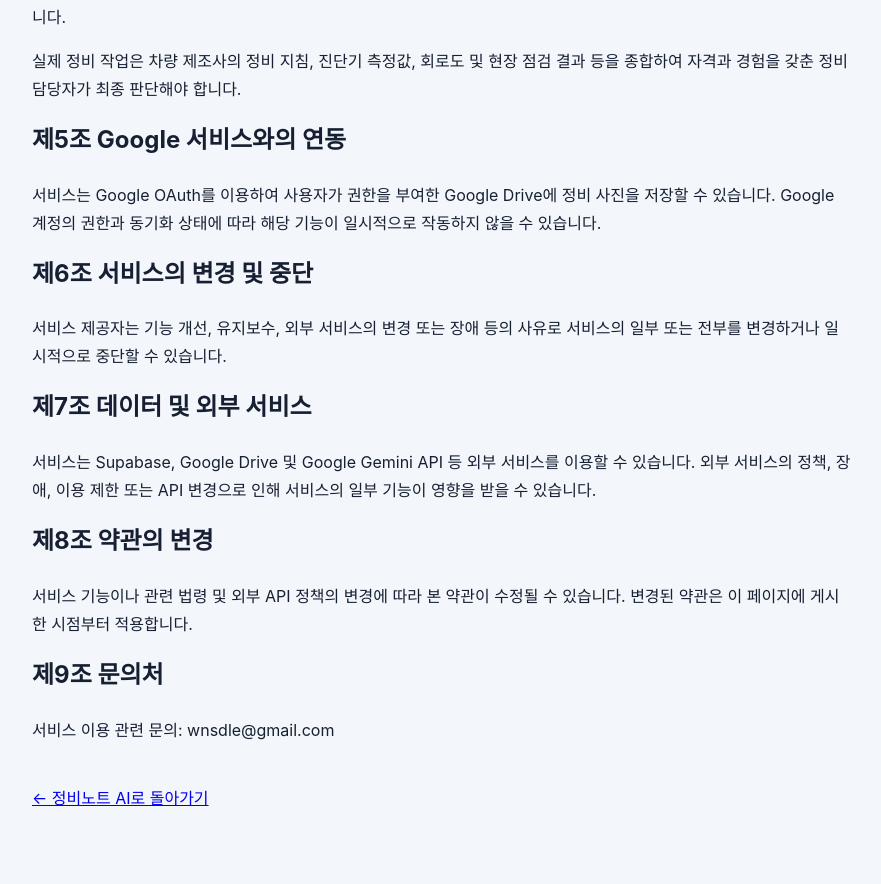
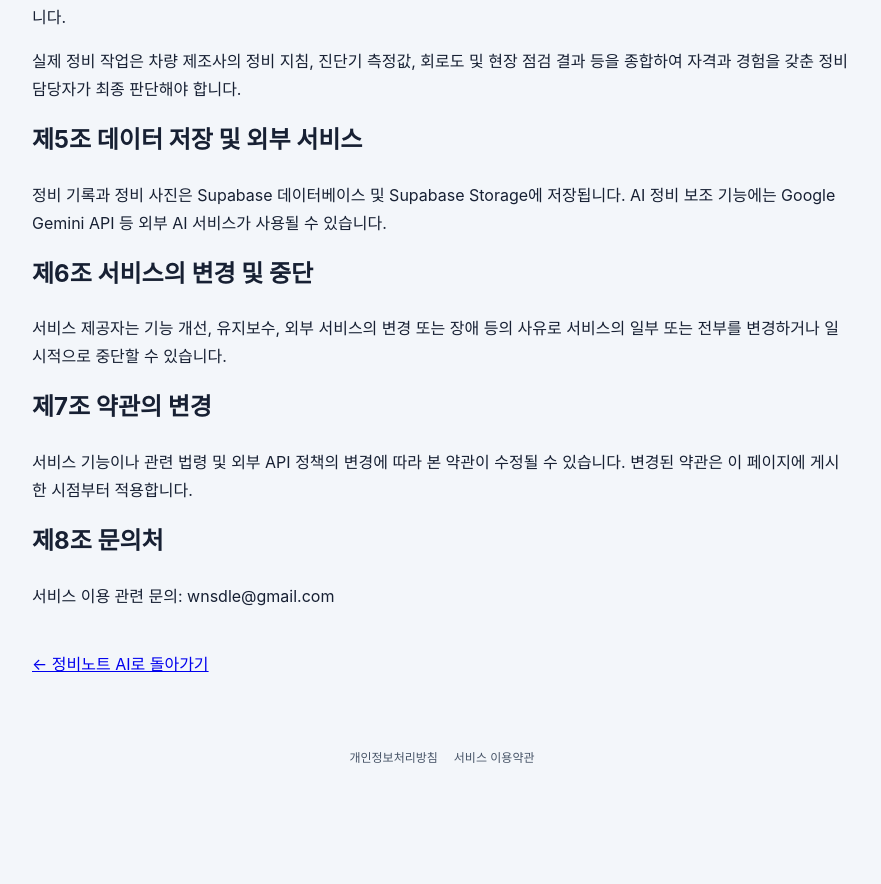
Before and after one commit to wnsdle/repair-note-ai, a Next.js app: page /terms in a window 1280 px wide. Shown: the part 746-1630 px from the top of the page, without its empty margins (198-1079 px from the left). After the commit the page ends 1535 px from the top, so only its background shows below. Built offline with nearby package versions, Linux system fonts and the light colour scheme.

Commit message:
Remove Google Drive references from terms

```diff
--- a/app/terms/page.tsx
+++ b/app/terms/page.tsx
@@ -10,53 +10,34 @@ export default function TermsPage() {
       <p>시행일: 2026년 9월 14일</p>
 
       <h2>제1조 목적</h2>
-      <p>
-        이 약관은 정비노트 AI(이하 “서비스”)의 이용과 관련하여 서비스 제공자와 이용자 사이의 기본적인 권리와 의무를 정하는 것을 목적으로 합니다.
-      </p>
+      <p>이 약관은 정비노트 AI(이하 “서비스”)의 이용과 관련하여 서비스 제공자와 이용자 사이의 기본적인 권리와 의무를 정하는 것을 목적으로 합니다.</p>
 
       <h2>제2조 서비스의 내용</h2>
       <p>서비스는 다음 기능을 제공합니다.</p>
       <ul>
         <li>차량 및 장비의 정비 기록 작성, 수정, 삭제 및 검색</li>
-        <li>정비 사진의 Google Drive 저장 및 정비 기록과의 연결</li>
+        <li>정비 사진의 Supabase Storage 저장 및 정비 기록과의 연결</li>
         <li>과거 정비 기록을 활용한 검색 및 AI 정비 보조 기능</li>
         <li>정비 기록의 반복 입력을 줄이기 위한 보조 기능</li>
       </ul>
 
       <h2>제3조 이용자의 책임</h2>
-      <p>
-        이용자는 서비스에 입력하는 정보에 대해 적법한 권리와 사용 권한을 보유해야 합니다. 타인의 개인정보, 저작권 등 권리를 침해하는 자료를 정당한 권한 없이 업로드해서는 안 됩니다.
-      </p>
+      <p>이용자는 서비스에 입력하는 정보에 대해 적법한 권리와 사용 권한을 보유해야 합니다. 타인의 개인정보, 저작권 등 권리를 침해하는 자료를 정당한 권한 없이 업로드해서는 안 됩니다.</p>
 
       <h2>제4조 AI 정비 보조 기능의 한계</h2>
-      <p>
-        서비스의 AI 기능은 과거 정비 기록과 AI의 일반적인 지식을 이용하여 정비 판단을 보조하기 위한 기능입니다. AI가 생성하는 내용은 오류가 있을 수 있으며 차량의 실제 고장 원인, 교환 부품 또는 수리 방법을 확정하는 전문적인 진단을 대신하지 않습니다.
-      </p>
-      <p>
-        실제 정비 작업은 차량 제조사의 정비 지침, 진단기 측정값, 회로도 및 현장 점검 결과 등을 종합하여 자격과 경험을 갖춘 정비 담당자가 최종 판단해야 합니다.
-      </p>
+      <p>서비스의 AI 기능은 과거 정비 기록과 AI의 일반적인 지식을 이용하여 정비 판단을 보조하기 위한 기능입니다. AI가 생성하는 내용은 오류가 있을 수 있으며 차량의 실제 고장 원인, 교환 부품 또는 수리 방법을 확정하는 전문적인 진단을 대신하지 않습니다.</p>
+      <p>실제 정비 작업은 차량 제조사의 정비 지침, 진단기 측정값, 회로도 및 현장 점검 결과 등을 종합하여 자격과 경험을 갖춘 정비 담당자가 최종 판단해야 합니다.</p>
 
-      <h2>제5조 Google 서비스와의 연동</h2>
-      <p>
-        서비스는 Google OAuth를 이용하여 사용자가 권한을 부여한 Google Drive에 정비 사진을 저장할 수 있습니다. Google 계정의 권한과 동기화 상태에 따라 해당 기능이 일시적으로 작동하지 않을 수 있습니다.
-      </p>
+      <h2>제5조 데이터 저장 및 외부 서비스</h2>
+      <p>정비 기록과 정비 사진은 Supabase 데이터베이스 및 Supabase Storage에 저장됩니다. AI 정비 보조 기능에는 Google Gemini API 등 외부 AI 서비스가 사용될 수 있습니다.</p>
 
       <h2>제6조 서비스의 변경 및 중단</h2>
-      <p>
-        서비스 제공자는 기능 개선, 유지보수, 외부 서비스의 변경 또는 장애 등의 사유로 서비스의 일부 또는 전부를 변경하거나 일시적으로 중단할 수 있습니다.
-      </p>
+      <p>서비스 제공자는 기능 개선, 유지보수, 외부 서비스의 변경 또는 장애 등의 사유로 서비스의 일부 또는 전부를 변경하거나 일시적으로 중단할 수 있습니다.</p>
 
-      <h2>제7조 데이터 및 외부 서비스</h2>
-      <p>
-        서비스는 Supabase, Google Drive 및 Google Gemini API 등 외부 서비스를 이용할 수 있습니다. 외부 서비스의 정책, 장애, 이용 제한 또는 API 변경으로 인해 서비스의 일부 기능이 영향을 받을 수 있습니다.
-      </p>
+      <h2>제7조 약관의 변경</h2>
+      <p>서비스 기능이나 관련 법령 및 외부 API 정책의 변경에 따라 본 약관이 수정될 수 있습니다. 변경된 약관은 이 페이지에 게시한 시점부터 적용합니다.</p>
 
-      <h2>제8조 약관의 변경</h2>
-      <p>
-        서비스 기능이나 관련 법령 및 외부 API 정책의 변경에 따라 본 약관이 수정될 수 있습니다. 변경된 약관은 이 페이지에 게시한 시점부터 적용합니다.
-      </p>
-
-      <h2>제9조 문의처</h2>
+      <h2>제8조 문의처</h2>
       <p>서비스 이용 관련 문의: wnsdle@gmail.com</p>
 
       <p style={{ marginTop: 40 }}><a href="/">← 정비노트 AI로 돌아가기</a></p>
```
